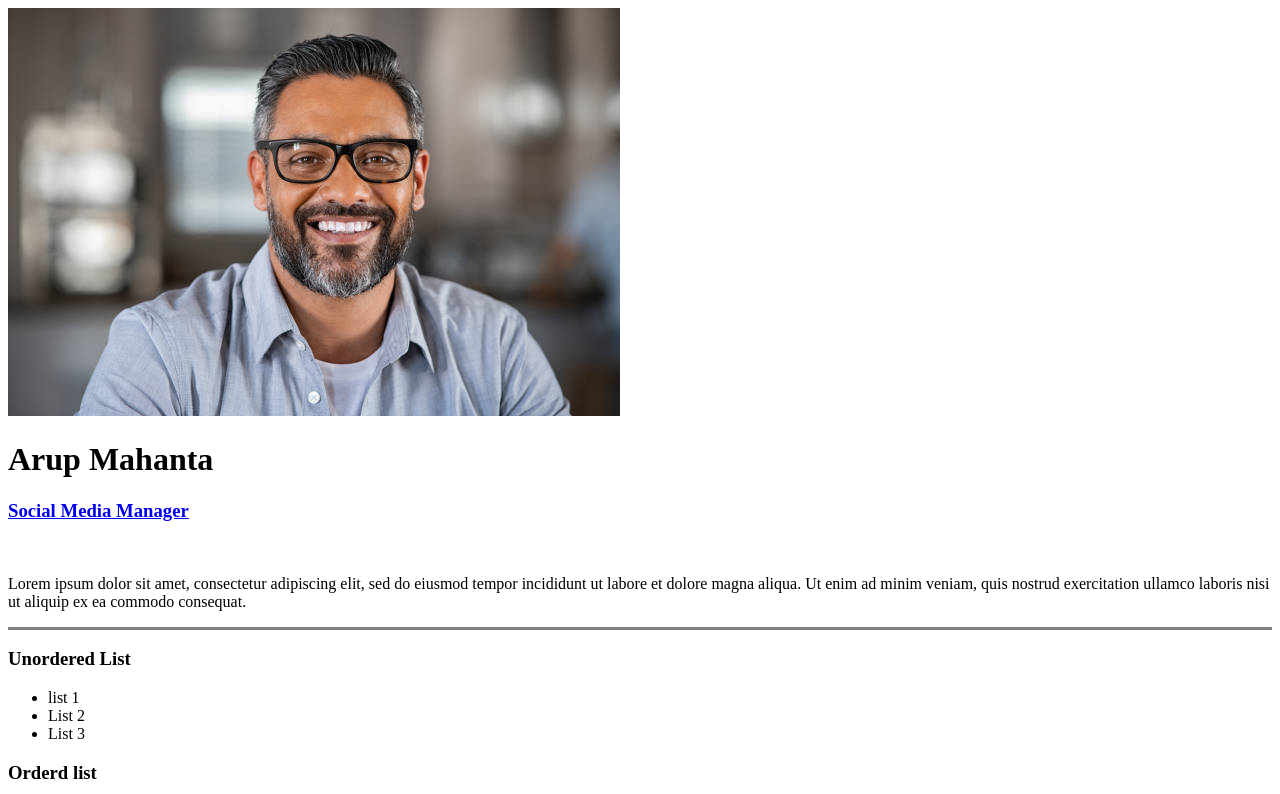
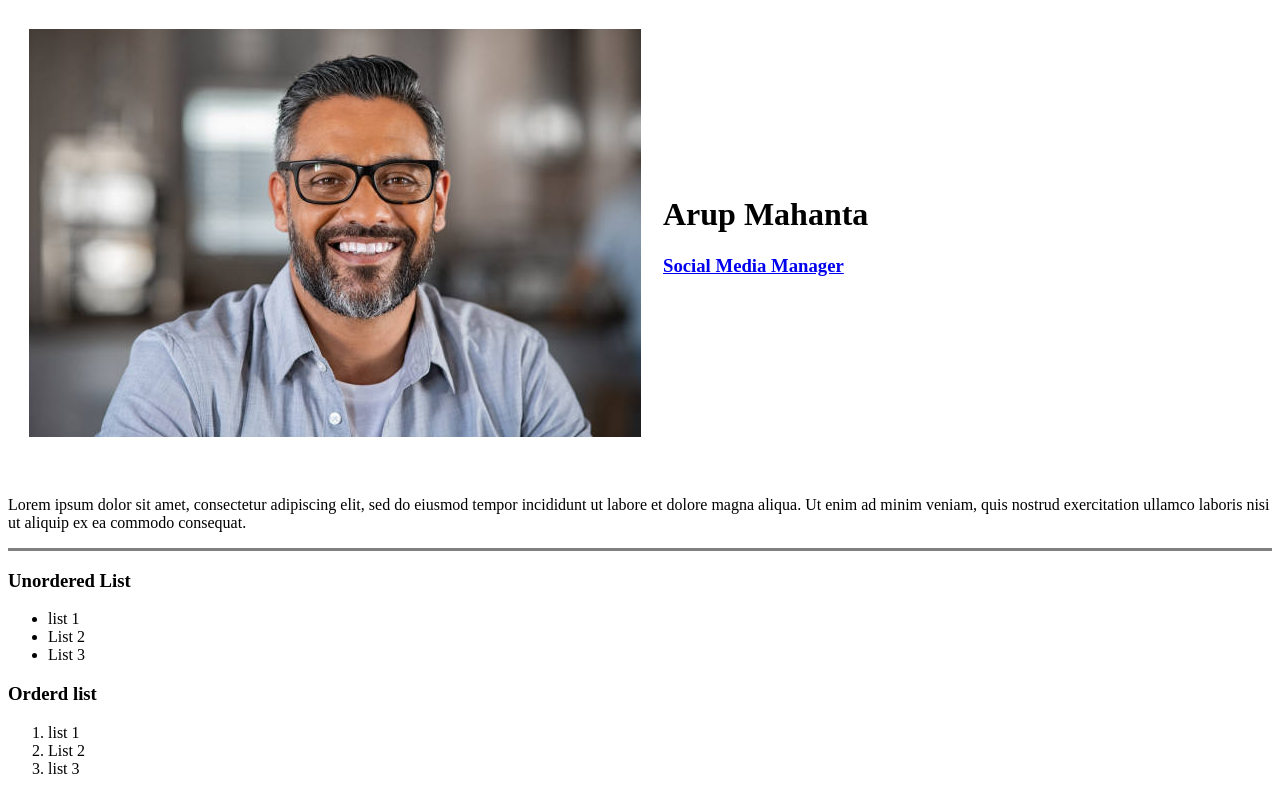
Before and after one commit to ArupMahanta/CV, a plain HTML site: page index.html in a window 1280 px wide. Shown: the top 794 px of the page. Drawn offline with Linux system fonts and the light colour scheme.

Commit message:
Update index.html

```diff
--- a/index.html
+++ b/index.html
@@ -7,9 +7,26 @@
 
 
   <body>
-<img src="image/profile.jpg" alt="Arup Profile">
-<h1>Arup Mahanta</h1>
-<h3><a href="#">Social Media Manager</a></h3>
+<table cellspacing="20">
+<tr>
+  <td><img src="image/profile.jpg" alt="Arup Profile">
+  </td>
+  <td>
+    <h1>Arup Mahanta</h1>
+    <h3><a href="#">Social Media Manager</a></h3>
+  </td>
+</tr>
+</table>
+
+
+
+
+
+
+
+
+
+
 <br>
 <p>Lorem ipsum dolor sit amet, consectetur adipiscing elit, sed do eiusmod tempor incididunt ut labore et dolore magna aliqua. Ut enim ad minim veniam, quis nostrud exercitation ullamco laboris nisi ut aliquip ex ea commodo consequat.</p>
 <hr size="3" noshade>
```
